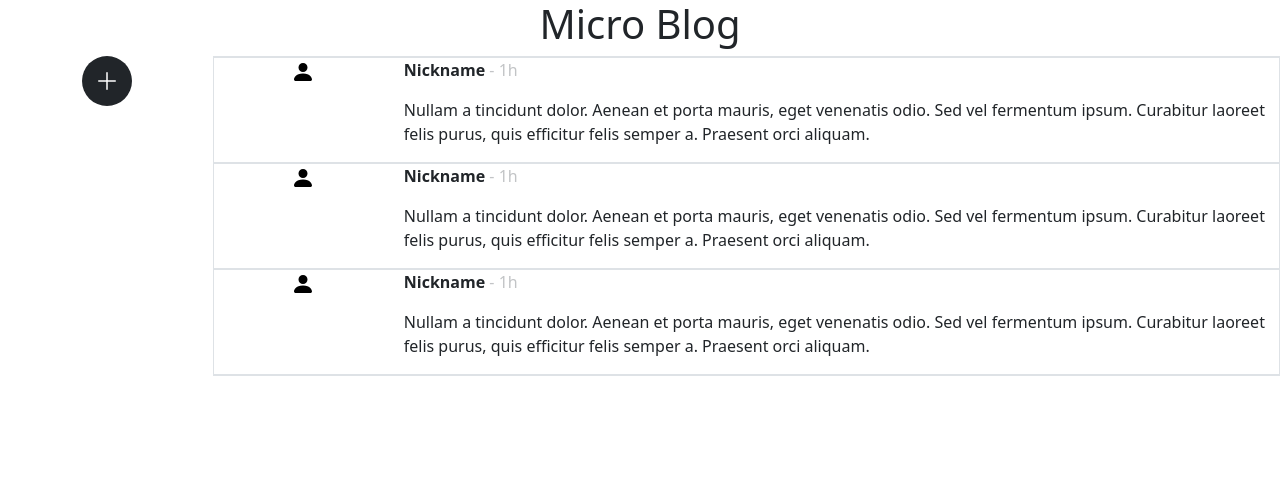
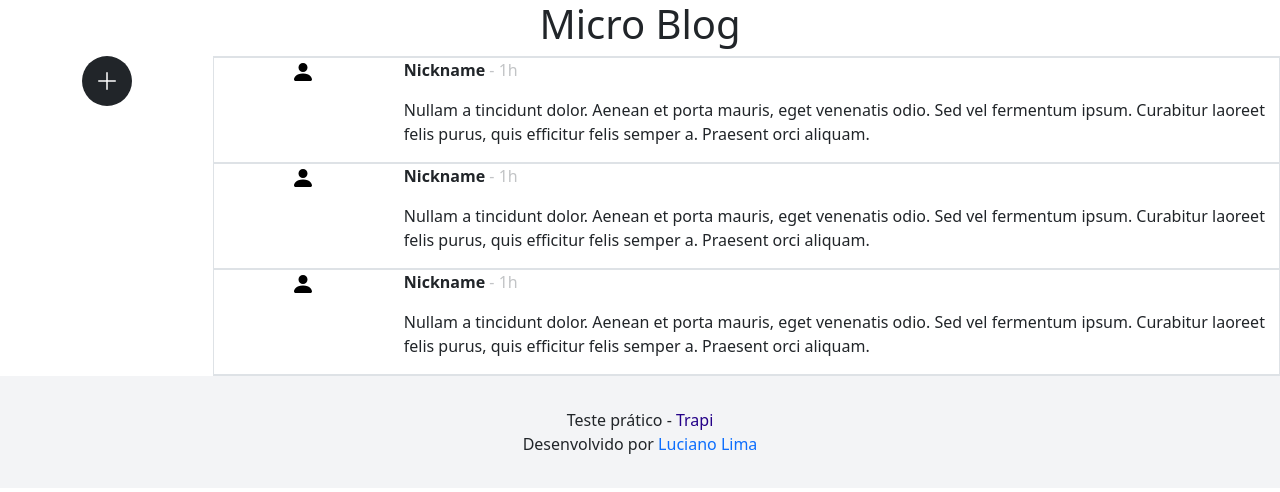
Before and after one commit to lwlima/micro-blog, a React (Create React App) app: page / in a window 1280 px wide. Shown: the top 492 px of the page. Built offline with nearby package versions, Linux system fonts and the light colour scheme.

Commit message:
Add layout footer

```diff
--- a/src/App.css
+++ b/src/App.css
@@ -10,3 +10,20 @@
 .secondary {
   color: #c2c4c6;
 }
+
+footer {
+  background-color: #f3f4f6;
+  padding: 2em 0 2em 0;
+}
+
+footer a {
+  text-decoration: none;
+}
+
+footer a.trapi {
+  color: #240088;
+}
+
+footer p {
+  margin: 0;
+}
--- a/src/App.js
+++ b/src/App.js
@@ -90,6 +90,10 @@ function App() {
           </div>
         </div>
       </div>
+      <footer class="text-center">
+        <p>Teste prático - <a target="_blank" class="trapi" href="www.trapi.com.br">Trapi</a></p>
+        <p>Desenvolvido por <a target="_blank" href="www.lucianolima.dev">Luciano Lima</a></p>
+      </footer>
     </div>
   );
 }
```
